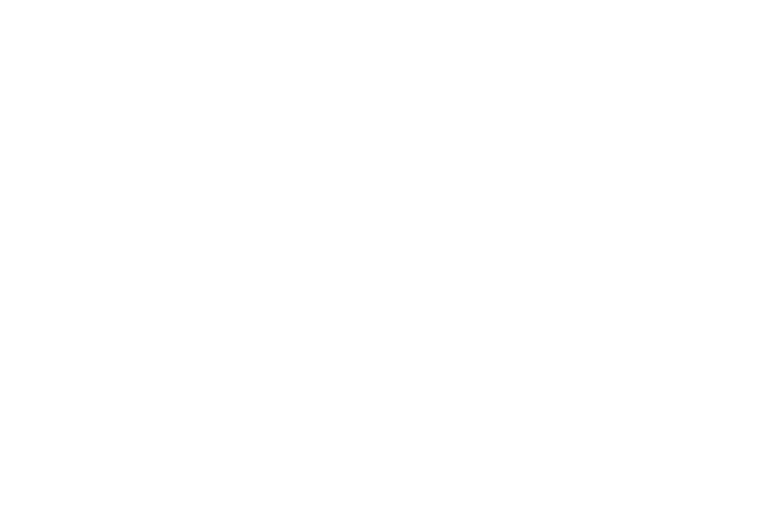
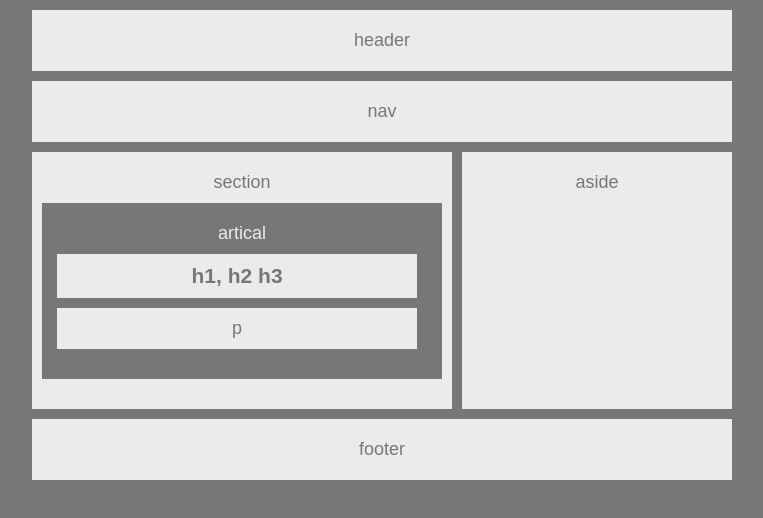
Before and after one commit to Nicole103/HW-Wireframe, a plain HTML site: page index.html in a window 1280 px wide. Shown: the whole page, without its empty margins (258-1021 px from the left). Drawn offline with Linux system fonts and the light colour scheme.

Commit message:
update of HW 1 HTML and CSS files

```diff
--- a/Style.css
+++ b/Style.css
@@ -1 +1,96 @@
 /* Homework 1 wireframe Stylesheet*/
+
+body {
+    position: relative;
+    margin:10px auto;
+    font-family: Arial, Helvetica, sans-serif;
+    color: #777;
+    background-color: #777;
+    width: 960px;
+    font-size: 18px;
+}
+
+header {
+    width: 660px;
+    padding: 20px;
+    margin: 10px auto;
+    background-color: #ebebeb;
+    text-align: center;
+    float: center;
+}
+
+nav {
+    width: 660px;
+    padding: 20px;
+    margin: 10px auto;
+    background-color: #ebebeb;
+    text-align: center;
+    float: center;
+}
+
+div {
+
+}
+section {
+    position: relative;
+    left:-140px;
+    width: 380px;
+    padding: 20px;
+    margin: 10px auto;
+    background-color: #ebebeb;
+    text-align: center;
+}
+
+article {
+    position: relative;
+    left:-10px;
+    width: 360px;
+    padding: 20px;
+    margin: 10px auto;
+    color: #ebebeb;
+    background-color: #777;
+    text-align: center;
+}
+
+h1 {
+    position: relative;
+    left:-5px;
+    width: 340px;
+    padding: 10px;
+    margin: 10px auto;
+    color: #777;
+    background-color: #ebebeb;
+    text-align: center;
+}
+
+p {
+    position: relative;
+    left:-5px;
+    width: 340px;
+    padding: 10px;
+    margin: 10px auto;
+    color: #777;
+    background-color: #ebebeb;
+    text-align: center;
+}
+
+Aside {
+    float: right;
+    position: relative;
+    right: 130px;
+    width: 230px;
+    height: 217px;
+    padding: 20px;
+    margin: 0px auto;
+    background-color: #ebebeb;
+    text-align: center;
+}
+
+footer {
+    width: 660px;
+    padding: 20px;
+    margin: 10px auto;
+    background-color: #ebebeb;
+    text-align: center;
+    float: center;
+}
--- a/index.html
+++ b/index.html
@@ -1,4 +1,25 @@
 <!DOCTYPE html>
 <html>
+    <head>
+        <meta charset="UTF-8">
+        <title>HW1-Wireframe</title>
+        <link rel="stylesheet" type="text/css" href="style.css">
+    </head>
 
+    <body>
+        <header>header</header>
+        <nav>nav</nav>
+        <div container="Mid">
+            <aside> aside </aside>
+            <section>
+                section
+                <article id="artical">artical
+                    <h1>h1, h2 h3</h1>
+                    <p>p</p>
+                </article>
+             </section>
+        </div>
+
+        <footer>footer</footer>
+    </body>
 </html>
```
